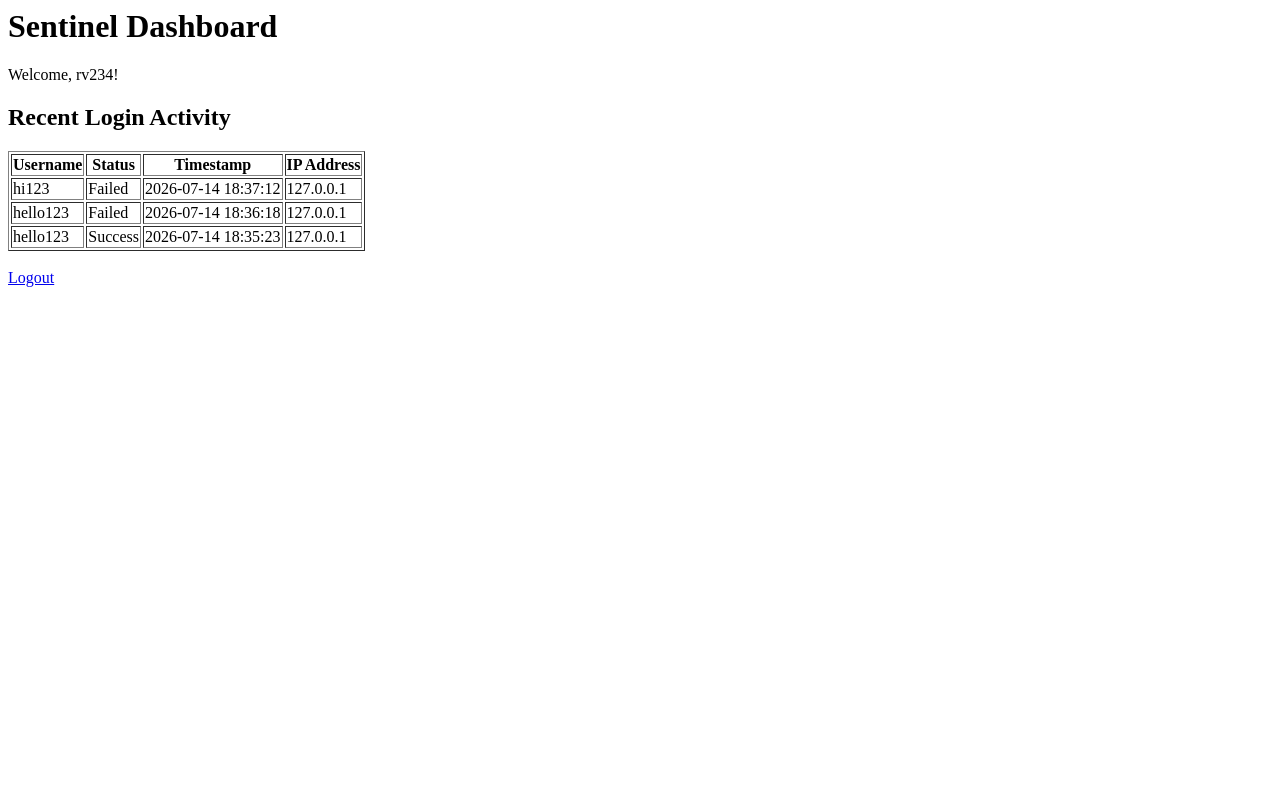
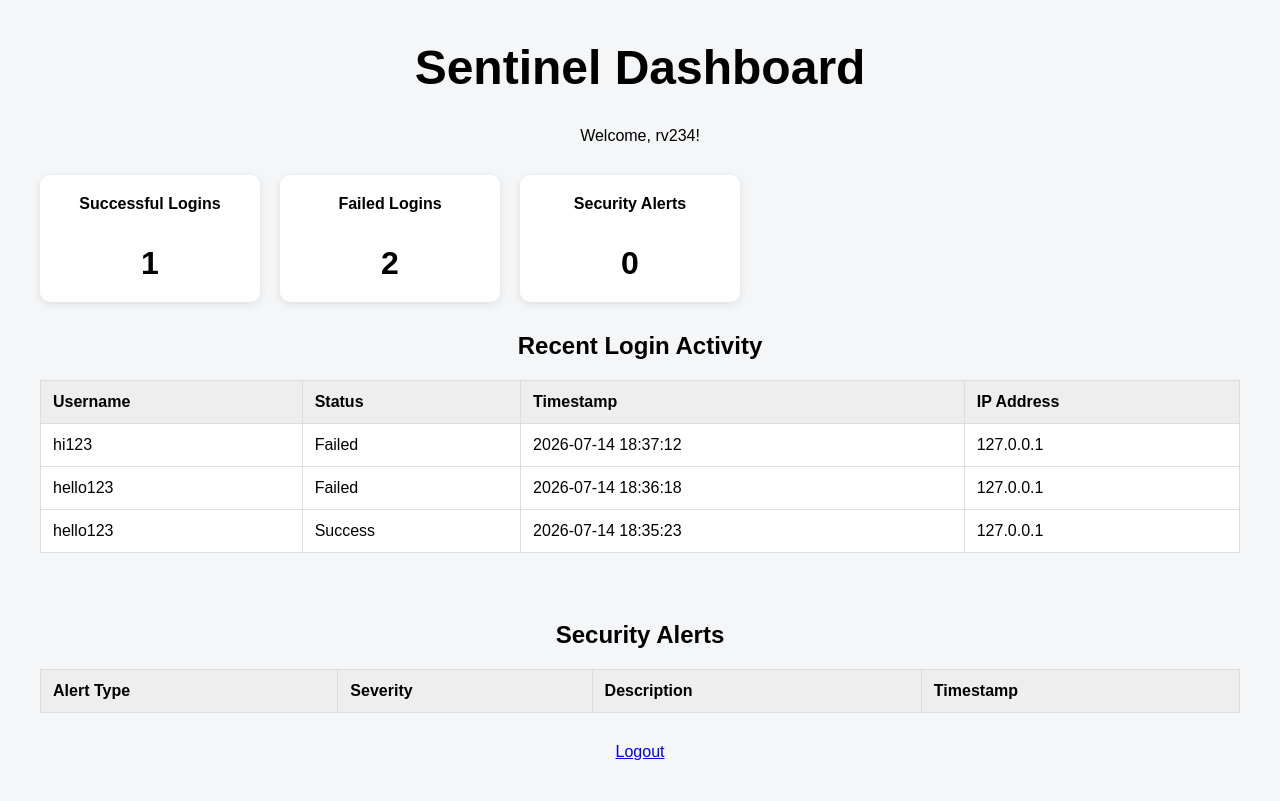
Before and after one commit to rvunnama/sentinel-security-dashboard, a Flask app: page /dashboard in a window 1280 px wide. Before the commit the page ends 287 px from the top, so only its background shows below. Run offline with Flask 3, Linux system fonts and the light colour scheme; a user stored in the database is signed in; data comes from the database, SQL or seed files in the repository; both versions use the stored data as it was after the commit; data that the repository does not hold is empty.

Commit message:
Add security alerts and dashboard statistics

```diff
--- a/app.py
+++ b/app.py
@@ -5,7 +5,11 @@ from database import (
     add_user,
     get_user_by_username,
     log_login_attempt,
-    get_recent_login_attempts
+    get_recent_login_attempts,
+    count_recent_failed_attempts,
+    create_security_alert,
+    get_recent_security_alerts,
+    get_dashboard_stats
 )
 import sqlite3
 
@@ -52,6 +56,15 @@ def login():
 
         log_login_attempt(username, 0, ip_address)
 
+        failed_attempts = count_recent_failed_attempts(username)
+
+        if failed_attempts == 5:
+            create_security_alert(
+                "Brute Force Attempt",
+                "HIGH",
+                f"Five failed login attempts detected for username '{username}' within 10 minutes."
+            )
+
         return "Invalid username or password."
 
     return render_template("login.html")
@@ -62,11 +75,15 @@ def dashboard():
         return redirect(url_for("login"))
 
     attempts = get_recent_login_attempts()
+    alerts = get_recent_security_alerts()
+    stats = get_dashboard_stats()
 
     return render_template(
         "dashboard.html",
         username=session["username"],
-        attempts=attempts
+        attempts=attempts,
+        alerts=alerts,
+        stats=stats
     )
 
 @app.route("/logout")
--- a/database.py
+++ b/database.py
@@ -6,12 +6,12 @@ def create_database():
     cursor = connection.cursor()
 
     cursor.execute("""
-        CREATE TABLE IF NOT EXISTS login_attempts (
+        CREATE TABLE IF NOT EXISTS security_alerts (
             id INTEGER PRIMARY KEY AUTOINCREMENT,
-            username TEXT NOT NULL,
-            success INTEGER NOT NULL,
-            timestamp DATETIME DEFAULT CURRENT_TIMESTAMP,
-            ip_address TEXT NOT NULL
+            alert_type TEXT NOT NULL,
+            severity TEXT NOT NULL,
+            description TEXT NOT NULL,
+            timestamp DATETIME DEFAULT CURRENT_TIMESTAMP
         )
     """)
 
@@ -79,3 +79,95 @@ def get_recent_login_attempts(limit=10):
 
     connection.commit()
     connection.close()
+
+def count_recent_failed_attempts(username):
+    connection = sqlite3.connect("sentinel.db")
+    cursor = connection.cursor()
+
+    cursor.execute(
+        """
+        SELECT COUNT(*)
+        FROM login_attempts
+        WHERE username = ?
+        AND success = 0
+        AND timestamp >= datetime('now', '-10 minutes')
+        """,
+        (username,)
+    )
+
+    count = cursor.fetchone()[0]
+
+    connection.close()
+
+    return count
+
+def create_security_alert(alert_type, severity, description):
+    connection = sqlite3.connect("sentinel.db")
+    cursor = connection.cursor()
+
+    cursor.execute(
+        """
+        INSERT INTO security_alerts (
+            alert_type,
+            severity,
+            description
+        )
+        VALUES (?, ?, ?)
+        """,
+        (alert_type, severity, description)
+    )
+
+    connection.commit()
+    connection.close()
+
+def get_recent_security_alerts(limit=10):
+    connection = sqlite3.connect("sentinel.db")
+    cursor = connection.cursor()
+
+    cursor.execute(
+        """
+        SELECT alert_type, severity, description, timestamp
+        FROM security_alerts
+        ORDER BY timestamp DESC
+        LIMIT ?
+        """,
+        (limit,)
+    )
+
+    alerts = cursor.fetchall()
+
+    connection.close()
+
+    return alerts
+
+def get_dashboard_stats():
+    connection = sqlite3.connect("sentinel.db")
+    cursor = connection.cursor()
+
+    cursor.execute("""
+        SELECT COUNT(*)
+        FROM login_attempts
+        WHERE success = 1
+    """)
+    successful_logins = cursor.fetchone()[0]
+
+    cursor.execute("""
+        SELECT COUNT(*)
+        FROM login_attempts
+        WHERE success = 0
+    """)
+    failed_logins = cursor.fetchone()[0]
+
+    cursor.execute("""
+        SELECT COUNT(*)
+        FROM security_alerts
+    """)
+    total_alerts = cursor.fetchone()[0]
+
+    connection.close()
+
+    return {
+        "successful_logins": successful_logins,
+        "failed_logins": failed_logins,
+        "total_alerts": total_alerts
+    }
--- a/static/style.css
+++ b/static/style.css
@@ -8,3 +8,53 @@ body{
 h1{
     font-size:48px;
 }
+
+body {
+    font-family: Arial, sans-serif;
+    background: #f4f6f8;
+    margin: 0;
+    padding: 40px;
+}
+
+.stats-container {
+    display: flex;
+    gap: 20px;
+    margin: 30px 0;
+}
+
+.stat-card {
+    background: white;
+    padding: 20px;
+    border-radius: 10px;
+    min-width: 180px;
+    box-shadow: 0 2px 8px rgba(0, 0, 0, 0.1);
+}
+
+.stat-card h3 {
+    margin-top: 0;
+    font-size: 16px;
+}
+
+.stat-card p {
+    font-size: 32px;
+    font-weight: bold;
+    margin-bottom: 0;
+}
+
+table {
+    width: 100%;
+    border-collapse: collapse;
+    background: white;
+    margin-bottom: 30px;
+}
+
+th,
+td {
+    padding: 12px;
+    border: 1px solid #ddd;
+    text-align: left;
+}
+
+th {
+    background: #eeeeee;
+}
--- a/templates/dashboard.html
+++ b/templates/dashboard.html
@@ -1,7 +1,25 @@
+<link rel="stylesheet" href="{{ url_for('static', filename='style.css') }}">
 <body>
     <h1>Sentinel Dashboard</h1>
 
     <p>Welcome, {{ username }}!</p>
+
+<div class="stats-container">
+    <div class="stat-card">
+        <h3>Successful Logins</h3>
+        <p>{{ stats["successful_logins"] }}</p>
+    </div>
+
+    <div class="stat-card">
+        <h3>Failed Logins</h3>
+        <p>{{ stats["failed_logins"] }}</p>
+    </div>
+
+    <div class="stat-card">
+        <h3>Security Alerts</h3>
+        <p>{{ stats["total_alerts"] }}</p>
+    </div>
+</div>
 
     <h2>Recent Login Activity</h2>
 
@@ -33,5 +51,25 @@
 
     <br>
 
+    <h2>Security Alerts</h2>
+
+    <table border="1">
+        <tr>
+            <th>Alert Type</th>
+            <th>Severity</th>
+            <th>Description</th>
+            <th>Timestamp</th>
+        </tr>
+
+        {% for alert in alerts %}
+        <tr>
+            <td>{{ alert[0] }}</td>
+            <td>{{ alert[1] }}</td>
+            <td>{{ alert[2] }}</td>
+            <td>{{ alert[3] }}</td>
+        </tr>
+        {% endfor %}
+    </table>
+
     <a href="{{ url_for('logout') }}">Logout</a>
 </body>
```
Also changed, not shown: sentinel.db.
